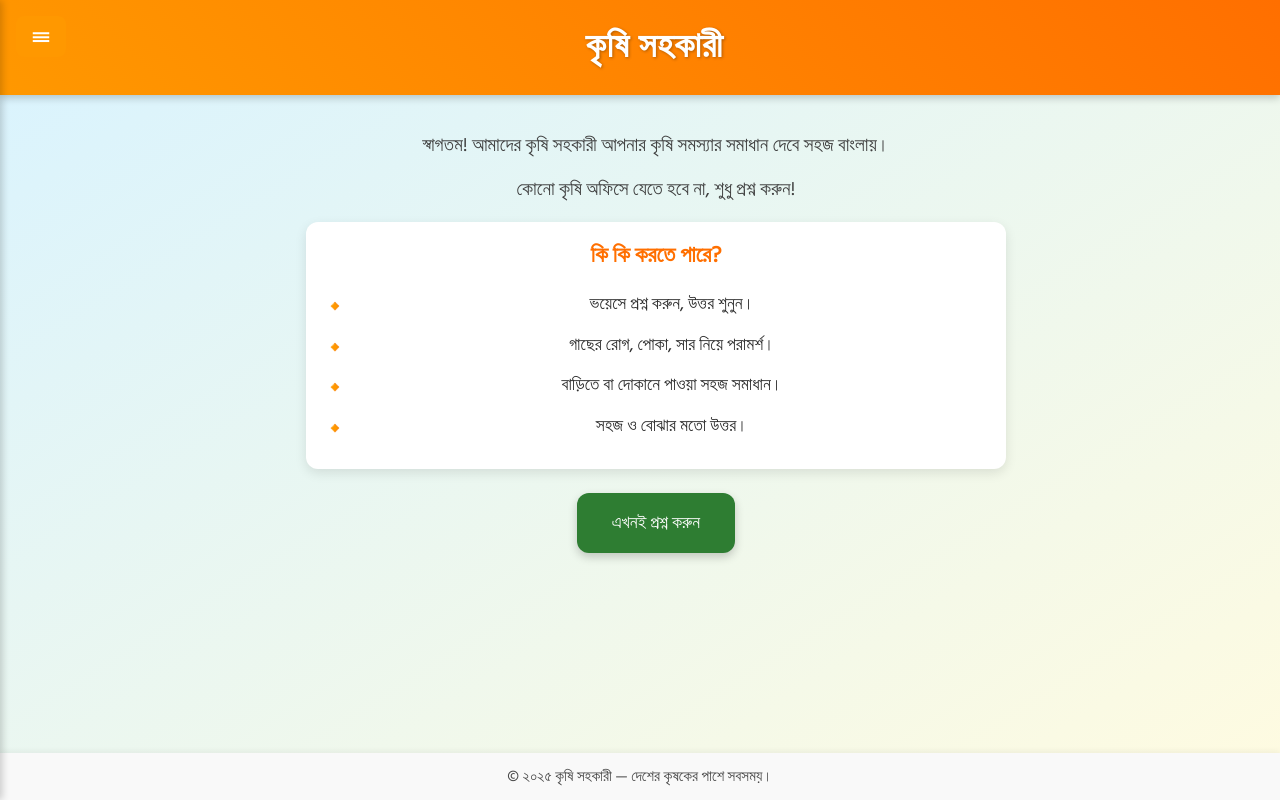
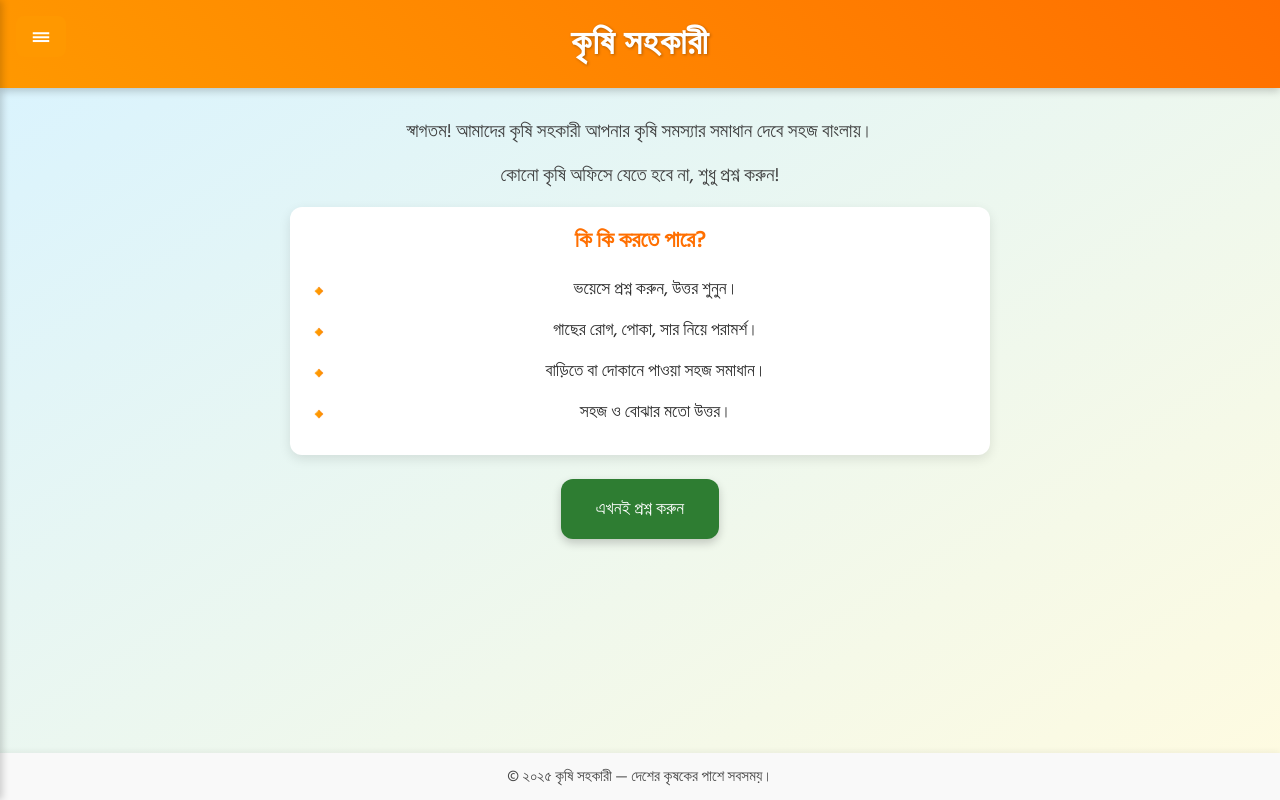
Before and after one commit to Risbletwins/agri-bot, a Flask app: page / in a window 1280 px wide. Run offline with Flask 3, Linux system fonts and the light colour scheme.

Commit message:
fix done

```diff
--- a/templates/homepage.html
+++ b/templates/homepage.html
@@ -6,14 +6,19 @@
   <title>কৃষি সহকারী</title>
   <link href="https://fonts.googleapis.com/css2?family=Hind+Siliguri&display=swap" rel="stylesheet">
   <style>
-    html, body {
-      height: 100%;
-      overflow: hidden;
+    :root {
+      --vh: 100%;
     }
+
     * {
       margin: 0;
       padding: 0;
       box-sizing: border-box;
+    }
+
+    html, body {
+      height: calc(var(--vh, 1vh) * 100);
+      overflow: hidden;
     }
 
     body {
@@ -22,12 +27,15 @@
       color: #2b2b2b;
       font-size: 16px;
       line-height: 1.6;
-      position: relative;
+      display: flex;
+      flex-direction: column;
     }
 
     .container {
+      flex: 1;
       display: flex;
       height: 100%;
+      overflow: hidden;
     }
 
     .sidebar {
@@ -89,13 +97,22 @@
       cursor: pointer;
     }
 
+    .main-wrapper {
+      flex: 1;
+      display: flex;
+      flex-direction: column;
+      height: 100%;
+      margin-left: 0;
+    }
+
+
+
     header {
       background: linear-gradient(45deg, #ff9800, #ff6f00);
       color: white;
       text-align: center;
-      padding: 1.2rem;
+      padding: 1rem;
       box-shadow: 0 3px 8px rgba(0, 0, 0, 0.2);
-      padding-left: 3rem;
     }
 
     header h1 {
@@ -106,10 +123,9 @@
 
     main {
       flex: 1;
-      padding: 1.5rem 1rem;
+      overflow-y: auto;
+      padding: 1rem;
       text-align: center;
-      padding-left: 3rem;
-      overflow-y: auto;
     }
 
     .intro p {
@@ -200,7 +216,7 @@
 
   <!-- Main Content -->
   <div class="container">
-    <div style="flex:1; display:flex; flex-direction:column; height:100%;">
+    <div class="main-wrapper">
       <header>
         <h1> কৃষি সহকারী</h1>
       </header>
@@ -243,6 +259,14 @@
         sidebar.classList.remove('open');
       }
     });
+
+    // Set dynamic vh for mobile devices
+    function setVhUnit() {
+      const vh = window.innerHeight * 0.01;
+      document.documentElement.style.setProperty('--vh', `${vh}px`);
+    }
+    setVhUnit();
+    window.addEventListener('resize', setVhUnit);
   </script>
 </body>
 </html>
```
